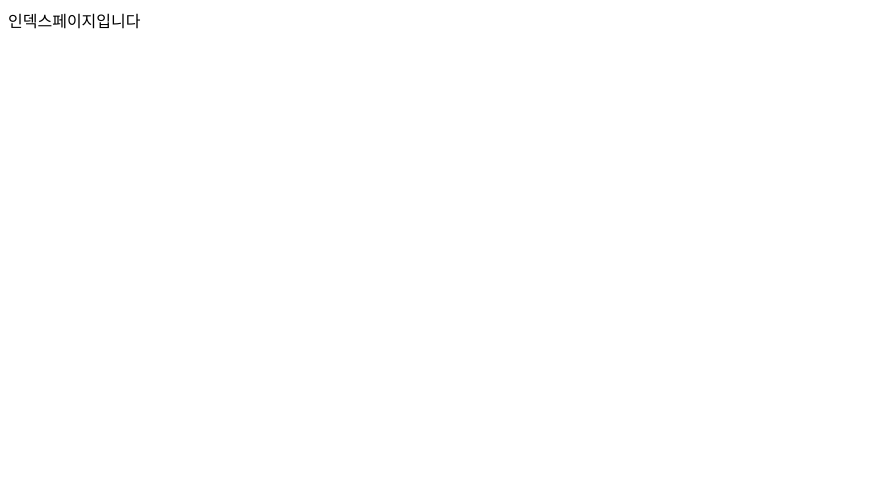
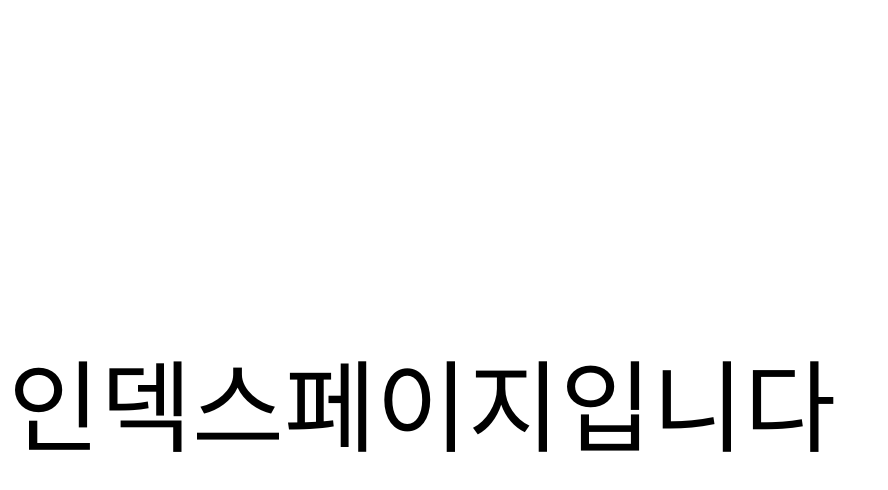
Before and after one commit to Hyunsoo713/github-page-test, a plain HTML site: page index.html in a window 1280 px wide. Shown: the whole page, without its empty margins (0-888 px from the left). Drawn offline with Linux system fonts and the light colour scheme.

Commit message:
Update index.html
yes

```diff
--- a/index.html
+++ b/index.html
@@ -1,6 +1,12 @@
 <html>
   <head>
-
+    <style>
+      body{
+        display: flex;
+        align-items: center;
+        font-size: 100px;
+      }
+    </style>
   </head>
   <body>
     <div>
```
